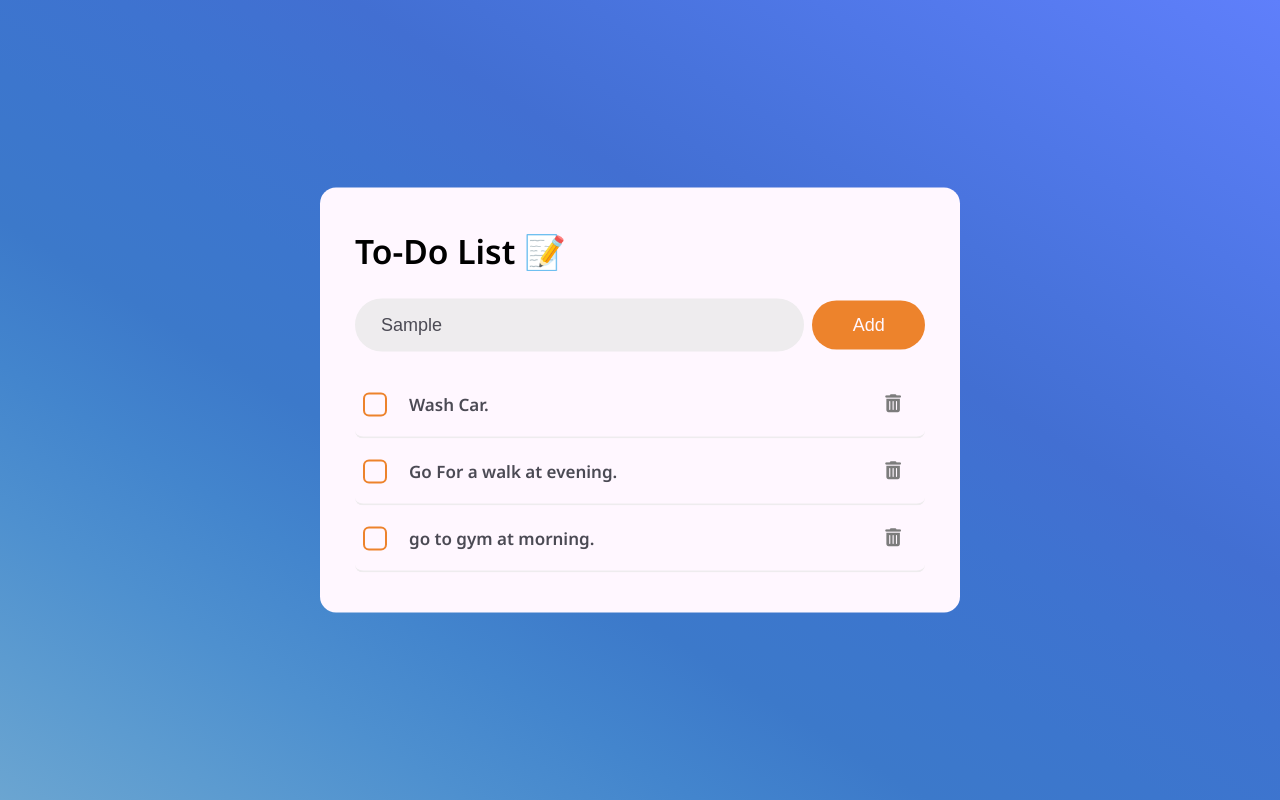
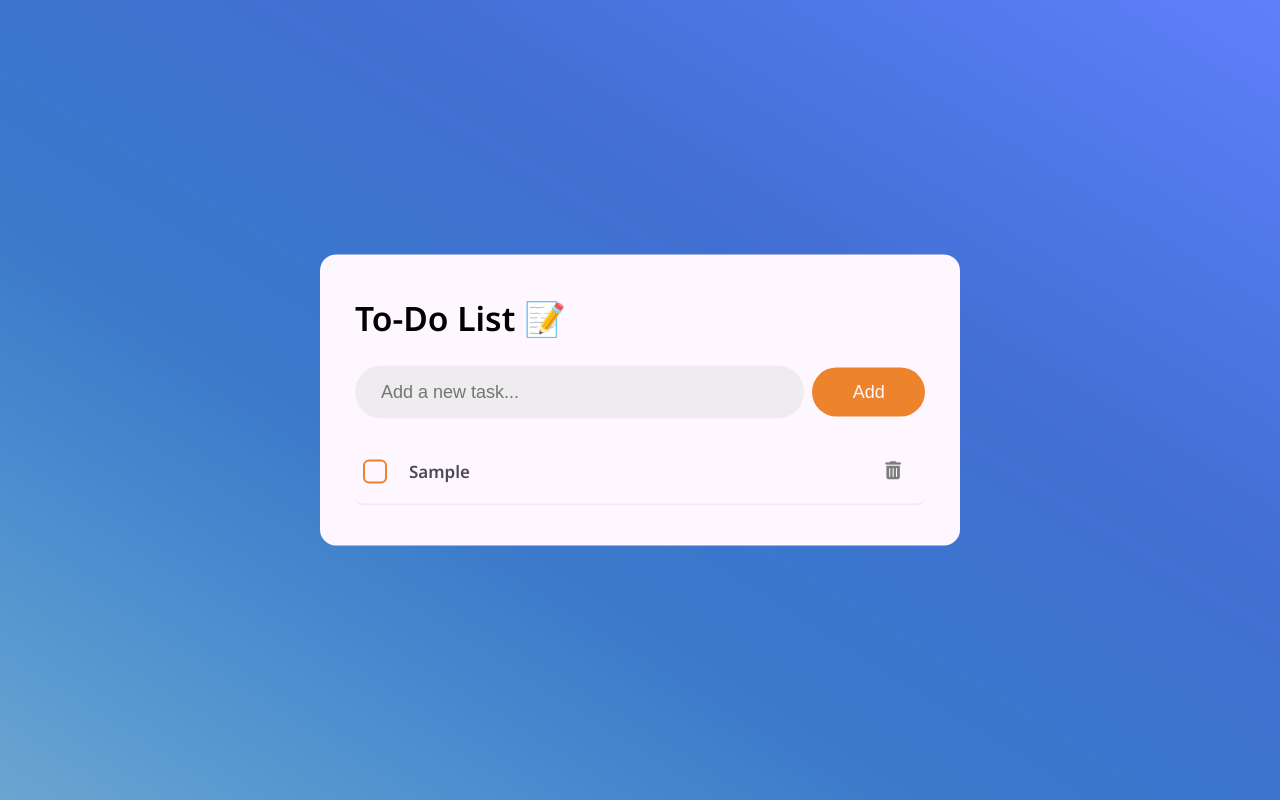
Before and after one commit to samarjeets10/javascript_projects, a plain HTML site: page Todo_List_App/index.html in a window 1280 px wide. Both pictures are taken after typing "Sample" into the empty fields and a click on the button "Add". Drawn offline with Linux system fonts and the light colour scheme; a web font is replaced by a local one.

Commit message:
Implement task addition functionality with input validation in JavaScript

```diff
--- a/Todo_List_App/index.html
+++ b/Todo_List_App/index.html
@@ -21,7 +21,7 @@
             <ul class="task-container">
                 <!-- list-structure -->
 
-                <li class="task-list">
+                <!-- <li class="task-list">
                     <div class="task">
                         <input type="checkbox"id="check-box">
                         <p class="task-name">Wash Car.</p>
@@ -29,25 +29,7 @@
                     <button class="delete-btn">
                         <i class="fa-solid fa-trash-can"></i>
                     </button>
-                </li>
-                <li class="task-list">
-                    <div class="task">
-                        <input type="checkbox"id="check-box">
-                        <p class="task-name">Go For a walk at evening.</p>
-                    </div>
-                    <button class="delete-btn">
-                        <i class="fa-solid fa-trash-can"></i>
-                    </button>
-                </li>
-                <li class="task-list">
-                    <div class="task">
-                        <input type="checkbox"id="check-box">
-                        <p class="task-name">go to gym at morning.</p>
-                    </div>
-                    <button class="delete-btn">
-                        <i class="fa-solid fa-trash-can"></i>
-                    </button>
-                </li>
+                </li> -->
 
                 <!-- list-structure end -->
             </ul>
--- a/Todo_List_App/script.js
+++ b/Todo_List_App/script.js
@@ -0,0 +1,37 @@
+
+const inputTask = document.getElementById('input-task');
+const addTask = document.getElementById('add-task');
+const taskContainer = document.querySelector('.task-container');
+let userInput;
+
+
+addTask.addEventListener('click', () => {
+
+    if (inputTask.value === "") {
+        alert("Pleases Enter a Valid Task!!")
+    } else {
+        userInput = inputTask.value;
+        createTaskList();
+    }
+});
+
+
+function createTaskList() {
+
+    let listItem = `
+                <li class="task-list">
+                    <div class="task">
+                        <input type="checkbox"id="check-box">
+                        <p class="task-name">${userInput}</p>
+                    </div>
+                    <button class="delete-btn">
+                        <i class="fa-solid fa-trash-can"></i>
+                    </button>
+                </li>`;
+
+    let deleteBtn = document.querySelector('.delete-btn');
+    console.log(deleteBtn);
+
+    taskContainer.innerHTML += listItem;
+    inputTask.value = "";
+}
```
